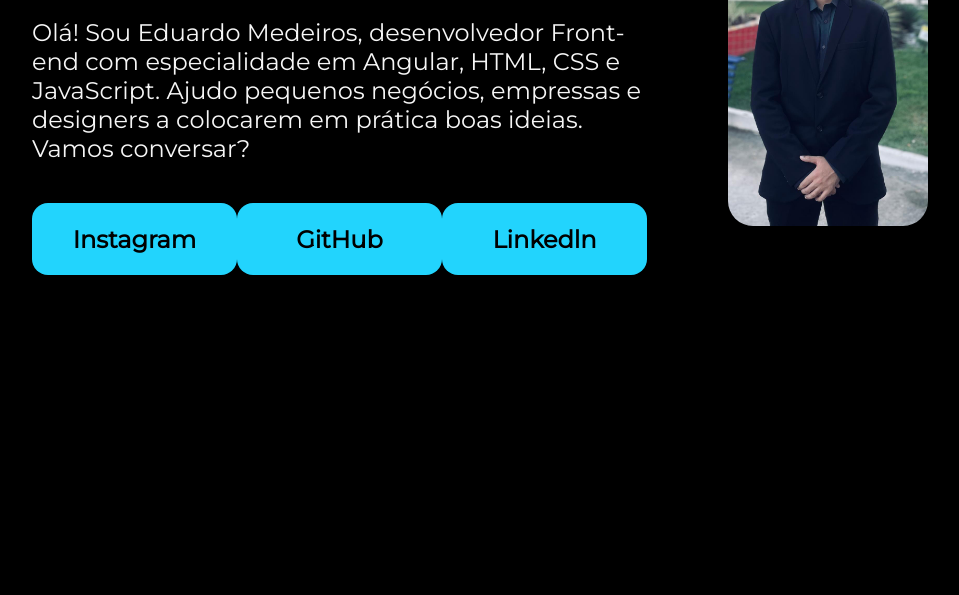
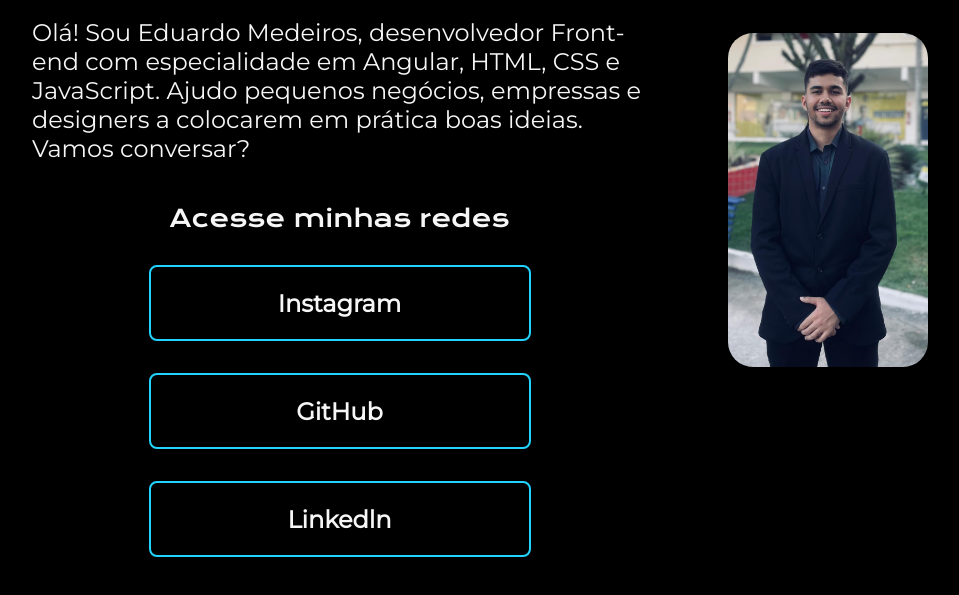
Before and after one commit to EduardoMedeiros2003/Portf-lio-Eduardo-Medeiros, a plain HTML site: page index.html in a window 1280 px wide. Shown: the part 285-880 px from the top of the page, without its empty margins (160-1119 px from the left). Drawn offline with nearby package versions, Linux system fonts and the light colour scheme.

```diff
--- a/index.html
+++ b/index.html
@@ -14,6 +14,7 @@
             <h1 class="apresentacao__conteudo__titulo">Eleve seu negócio digital a outro nível <strong class="titulo-destaque"> com um Front-end de qualidade!</strong></h1>
             <p class="apresentacao__conteudo__texto">Olá! Sou Eduardo Medeiros, desenvolvedor Front-end com especialidade em Angular, HTML, CSS e JavaScript. Ajudo pequenos negócios, empressas e designers a colocarem em prática boas ideias. Vamos conversar?</p>
             <div class="apresentacao__links">
+                <h2 class="apresentacao__links__subtitulo">Acesse minhas redes</h2>
                 <a class="apresentacao__links__link" href="https://www.instagram.com/eduardo_medeiros7/">Instagram</a>
                 <a class="apresentacao__links__link" href="https://github.com/EduardoMedeiros2003">GitHub</a>
                 <a class="apresentacao__links__link" href="">Linkedln</a>
--- a/style.css
+++ b/style.css
@@ -47,18 +47,27 @@ img{
 
 .apresentacao__links{
     display: flex;
+    flex-direction: column;
+    align-items: center;
+    gap: 32px;
     justify-content: space-between;
 }
 
+.apresentacao__links__subtitulo{
+    font-family: 'Krona One', sans-serif;
+    font-weight: 400;
+    font-size: 24px;
+}
+
 .apresentacao__links__link{
-    background-color: #22d4fd;
-    width: 280px;
+    border: 2px solid #22d4fd;
+    width: 378px;
     text-align: center;
-    border-radius: 16px;
+    border-radius: 8px;
     font-size: 24px;
     font-weight: 600;
     padding: 21.5px 0;
     text-decoration: none;
-    color: #000000;
+    color: #F6F6F6;
     font-family:'Montserrat', sans-serif ;
 }
```
